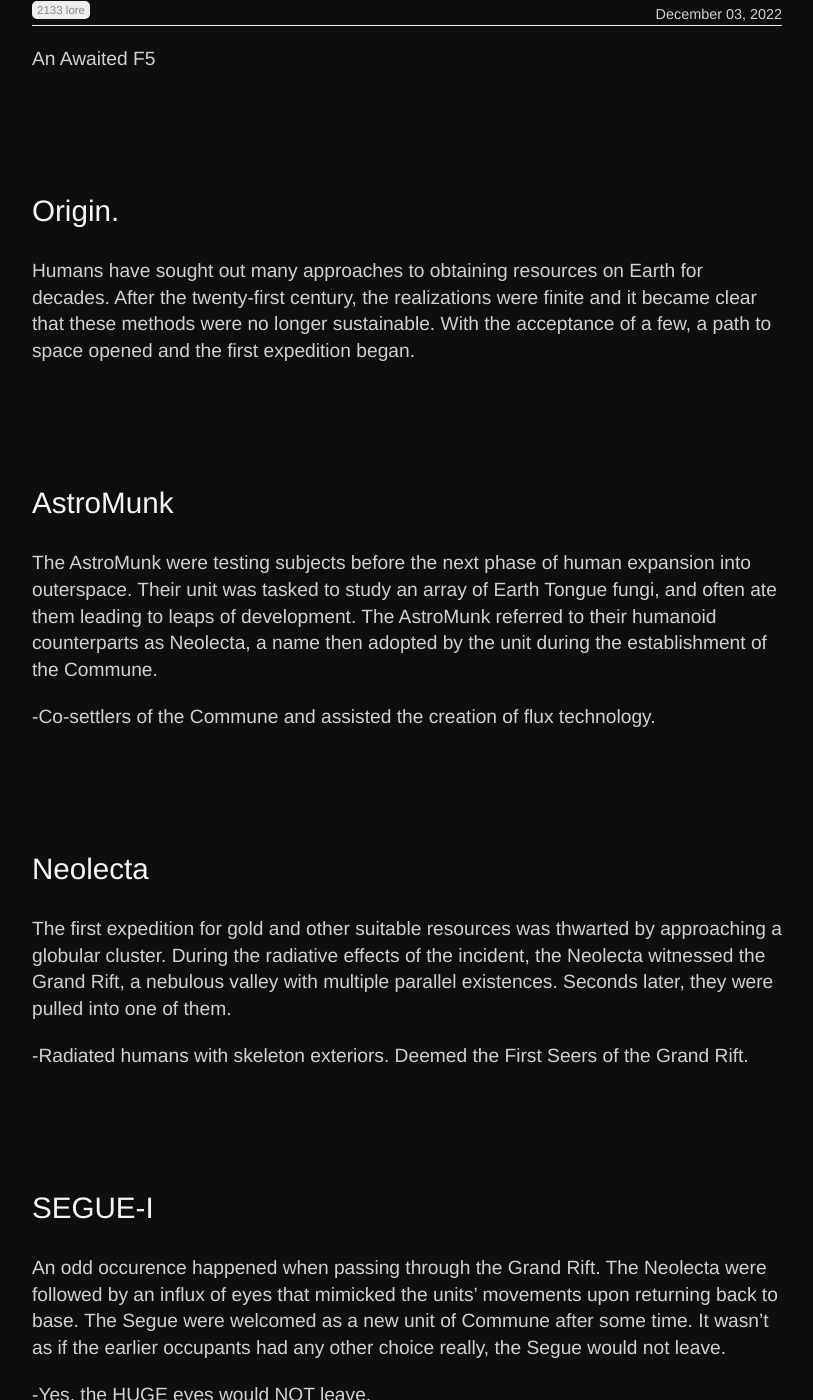
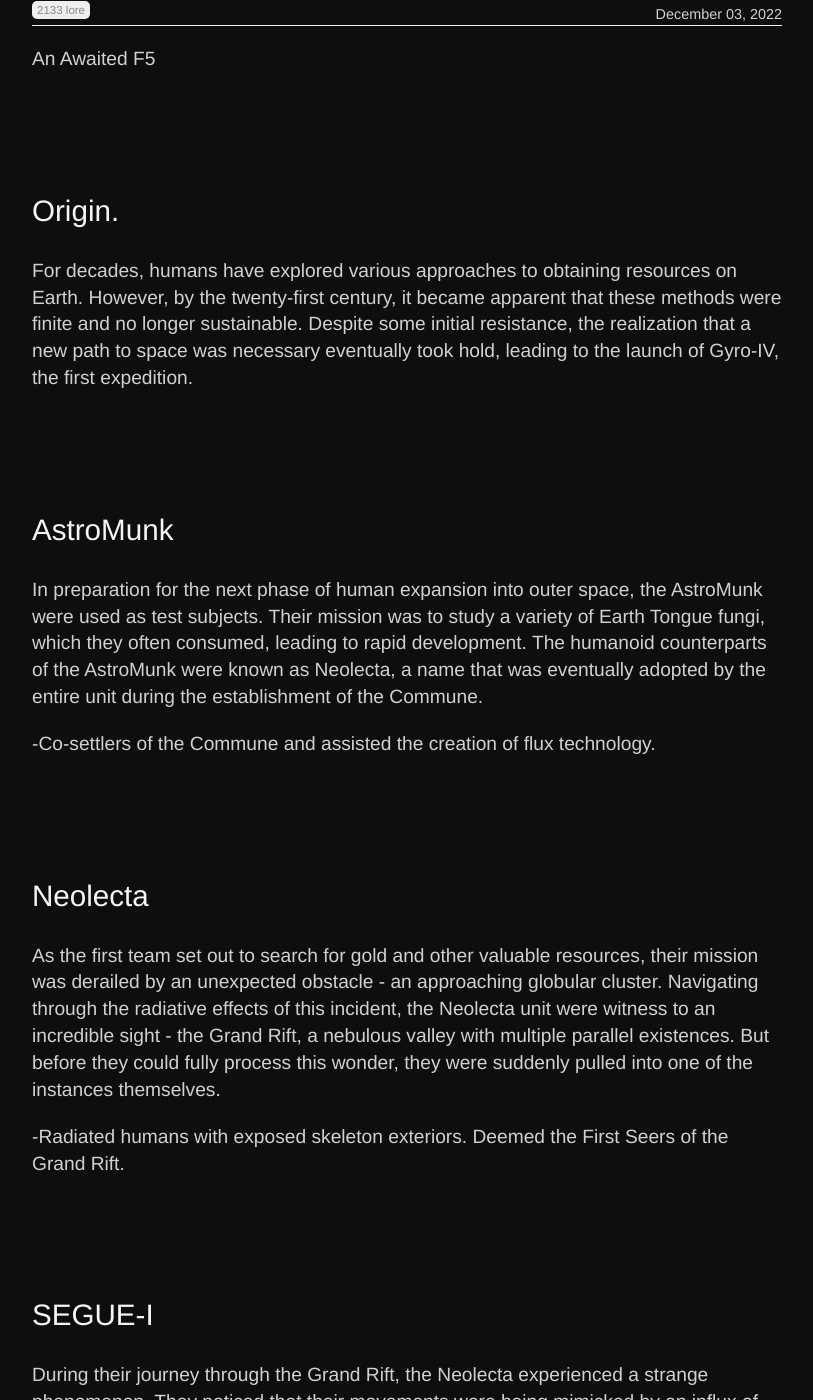
Before and after one commit to Temperedfire/continuum, a Jekyll site: the page built from _posts/2022-12-03-Refresh.md, in a window 1280 px wide and 1400 px high, scrolled down 272 px. Shown: the whole window, without its empty margins (233-1046 px from the left). Built offline with Jekyll 4.4.1, drawn with Linux system fonts in a browser that asks for light colours; some of the changed text lies outside the part shown.

Commit message:
Update 2022-12-03-Refresh.md

```diff
--- a/_posts/2022-12-03-Refresh.md
+++ b/_posts/2022-12-03-Refresh.md
@@ -10,14 +10,13 @@ An Awaited F5
 <br><br><br>
 ## Origin.
 
-Humans have sought out many approaches to obtaining resources on Earth for decades. After the twenty-first century, the realizations were finite and it became clear that these methods were no longer sustainable. With the acceptance of a few, a path to space opened and the first expedition began.
-
+For decades, humans have explored various approaches to obtaining resources on Earth. However, by the twenty-first century, it became apparent that these methods were finite and no longer sustainable. Despite some initial resistance, the realization that a new path to space was necessary eventually took hold, leading to the launch of Gyro-IV, the first expedition.
 
 
 <br><br><br>
 ## AstroMunk
 
-The AstroMunk were testing subjects before the next phase of human expansion into outerspace. Their unit was tasked to study an array of Earth Tongue fungi, and often ate them leading to leaps of development. The AstroMunk referred to their humanoid counterparts as Neolecta, a name then adopted by the unit during the establishment of the Commune.
+In preparation for the next phase of human expansion into outer space, the AstroMunk were used as test subjects. Their mission was to study a variety of Earth Tongue fungi, which they often consumed, leading to rapid development. The humanoid counterparts of the AstroMunk were known as Neolecta, a name that was eventually adopted by the entire unit during the establishment of the Commune.
 
 -Co-settlers of the Commune and assisted the creation of flux technology.
 
@@ -27,9 +26,9 @@ The AstroMunk were testing subjects before the next phase of human expansion int
 <br><br><br>
 ## Neolecta
 
-The first expedition for gold and other suitable resources was thwarted by approaching a globular cluster. During the radiative effects of the incident, the Neolecta witnessed the Grand Rift, a nebulous valley with multiple parallel existences. Seconds later, they were pulled into one of them.
+As the first team set out to search for gold and other valuable resources, their mission was derailed by an unexpected obstacle - an approaching globular cluster. Navigating through the radiative effects of this incident, the Neolecta unit were witness to an incredible sight - the Grand Rift, a nebulous valley with multiple parallel existences. But before they could fully process this wonder, they were suddenly pulled into one of the instances themselves.
 
--Radiated humans with skeleton exteriors. Deemed the First Seers of the Grand Rift.
+-Radiated humans with exposed skeleton exteriors. Deemed the First Seers of the Grand Rift.
 
 
 
@@ -37,6 +36,6 @@ The first expedition for gold and other suitable resources was thwarted by appro
 <br><br><br>
 ## SEGUE-I
 
-An odd occurence happened when passing through the Grand Rift. The Neolecta were followed by an influx of eyes that mimicked the units' movements upon returning back to base. The Segue were welcomed as a new unit of Commune after some time. It wasn't as if the earlier occupants had any other choice really, the Segue would not leave.
+During their journey through the Grand Rift, the Neolecta experienced a strange phenomenon. They noticed that their movements were being mimicked by an influx of eyes that seemed to follow them. Upon their return to base, the Segue were welcomed as a new unit of Commune after some time. However, it quickly became clear that the earlier occupants had no choice in the matter, as the Segue refused to leave.
 
--Yes, the HUGE eyes would NOT leave.
+-The HUGE, following eyes.
```
